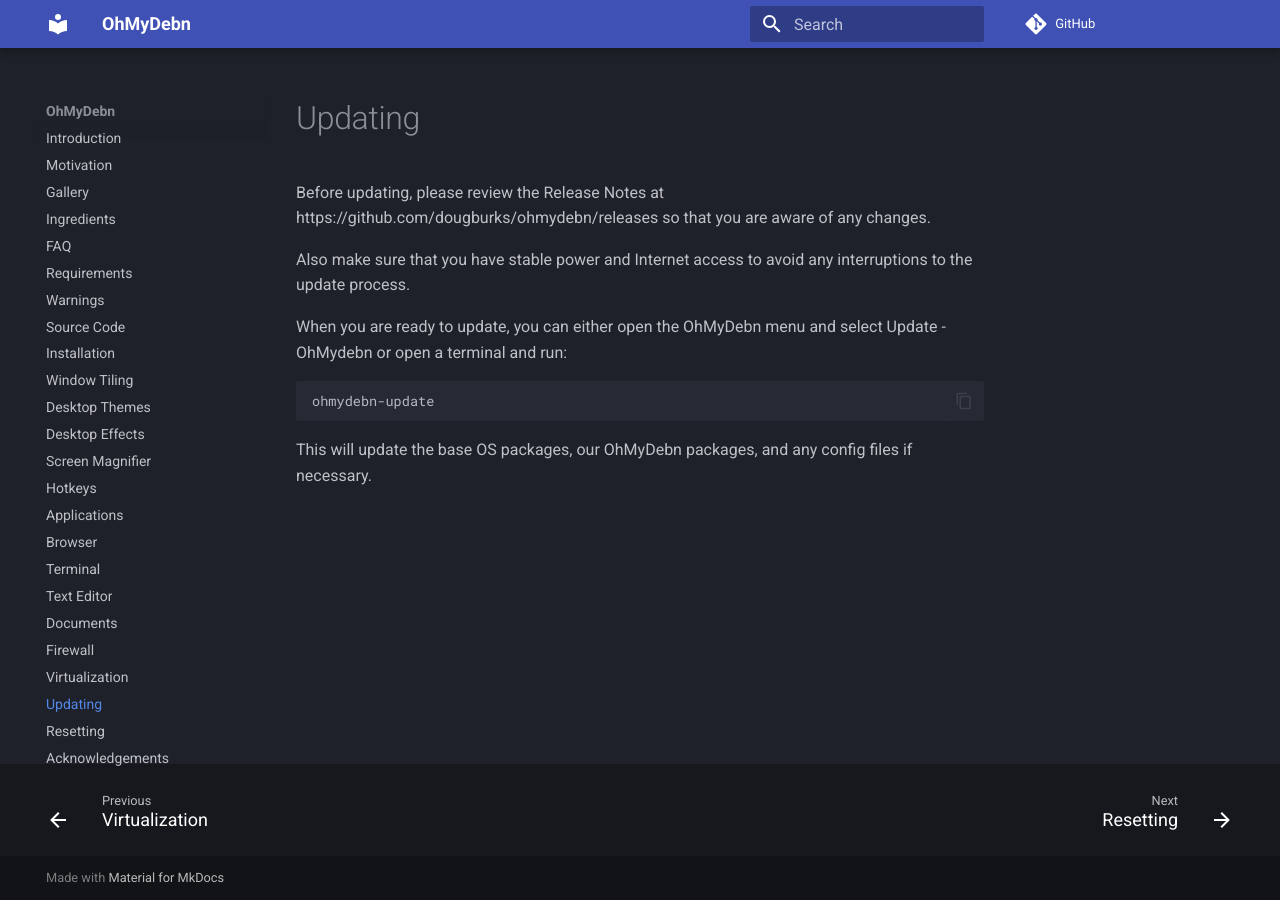
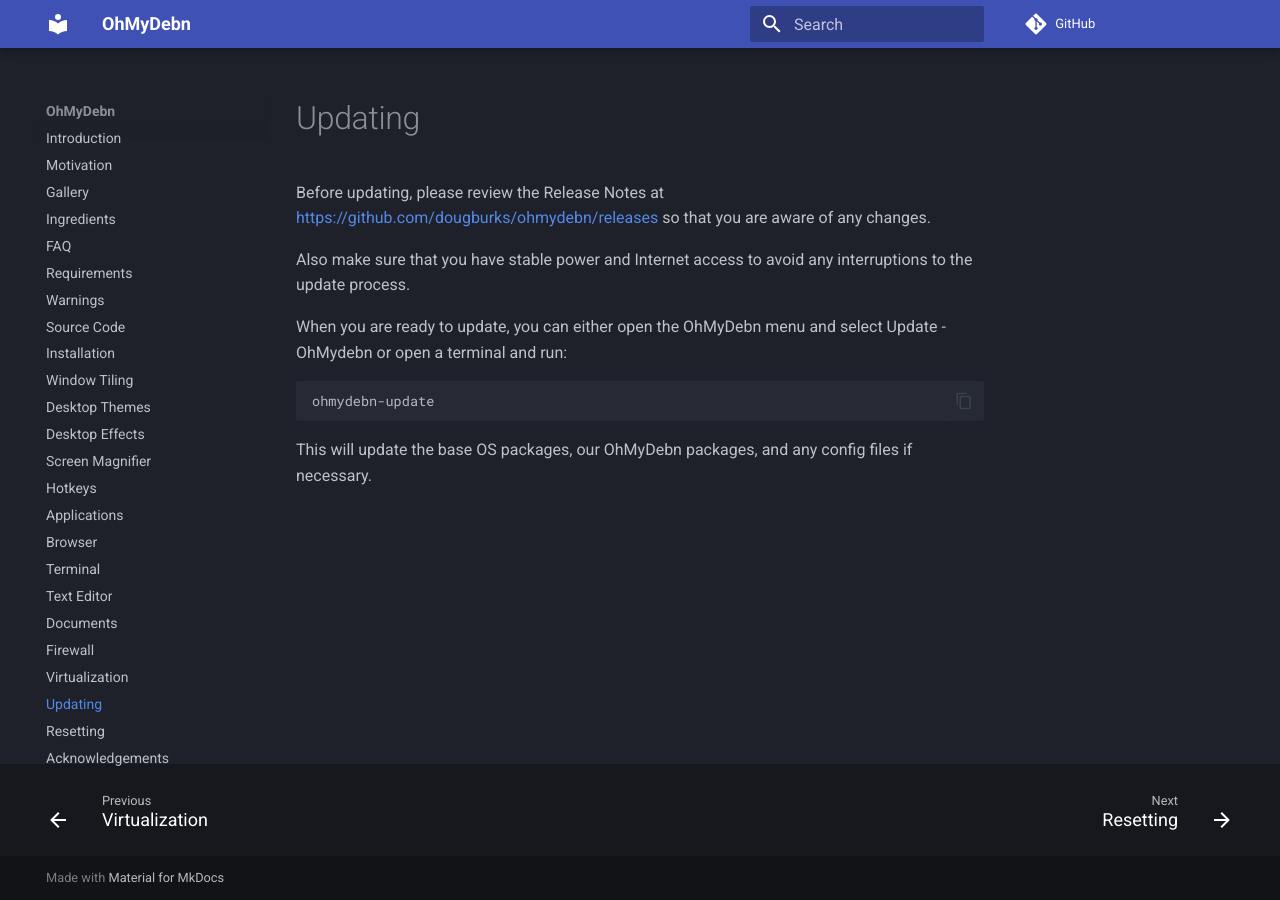
Before and after one commit to dougburks/ohmydebn-docs, an MkDocs documentation site: the page built from docs/updating.md, in a window 1280 px wide. Built offline with MkDocs 1.6.1 and Material for MkDocs 9.7.7, drawn with Linux system fonts in a browser that asks for light colours; comment, search, counter and statistics services are not loaded; part of the change alters nothing that is shown.

```diff
--- a/docs/updating.md
+++ b/docs/updating.md
@@ -1,4 +1,4 @@
-Before updating, please review the Release Notes at https://github.com/dougburks/ohmydebn/releases so that you are aware of any changes.
+Before updating, please review the Release Notes at [https://github.com/dougburks/ohmydebn/releases](https://github.com/dougburks/ohmydebn/releases) so that you are aware of any changes.
 
 Also make sure that you have stable power and Internet access to avoid any interruptions to the update process.
 
```
